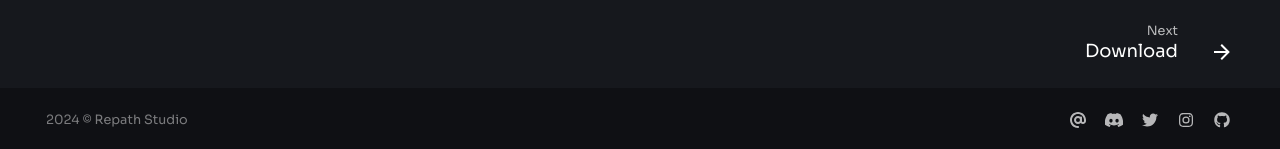
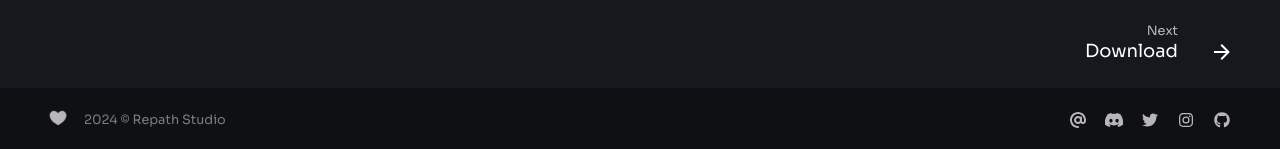
Before and after one commit to repath-project/repath-website, an MkDocs documentation site: the page built from docs/index.md, in a window 1280 px wide. Shown: the part 1652-1801 px from the top of the page. Built offline with MkDocs 1.6.1 and Material for MkDocs 9.7.7, drawn with Linux system fonts in a browser that asks for light colours; comment, search, counter and statistics services are not loaded.

Commit message:
enable heart button

```diff
--- a/theme/partials/copyright.html
+++ b/theme/partials/copyright.html
@@ -18,11 +18,11 @@
 -->
 
 <!-- Copyright and theme information -->
-<!-- <a href="https://repath.studio/contribute/support-us/" class="support-link">
+<a href="https://github.com/sponsors/re-path" class="support-link">
   <span class="twemoji heart">
     {% include ".icons/octicons/heart-fill-24.svg" %}
   </span>
-</a> -->
+</a>
 
 <div class="md-copyright">
   {% if config.copyright %}
```
